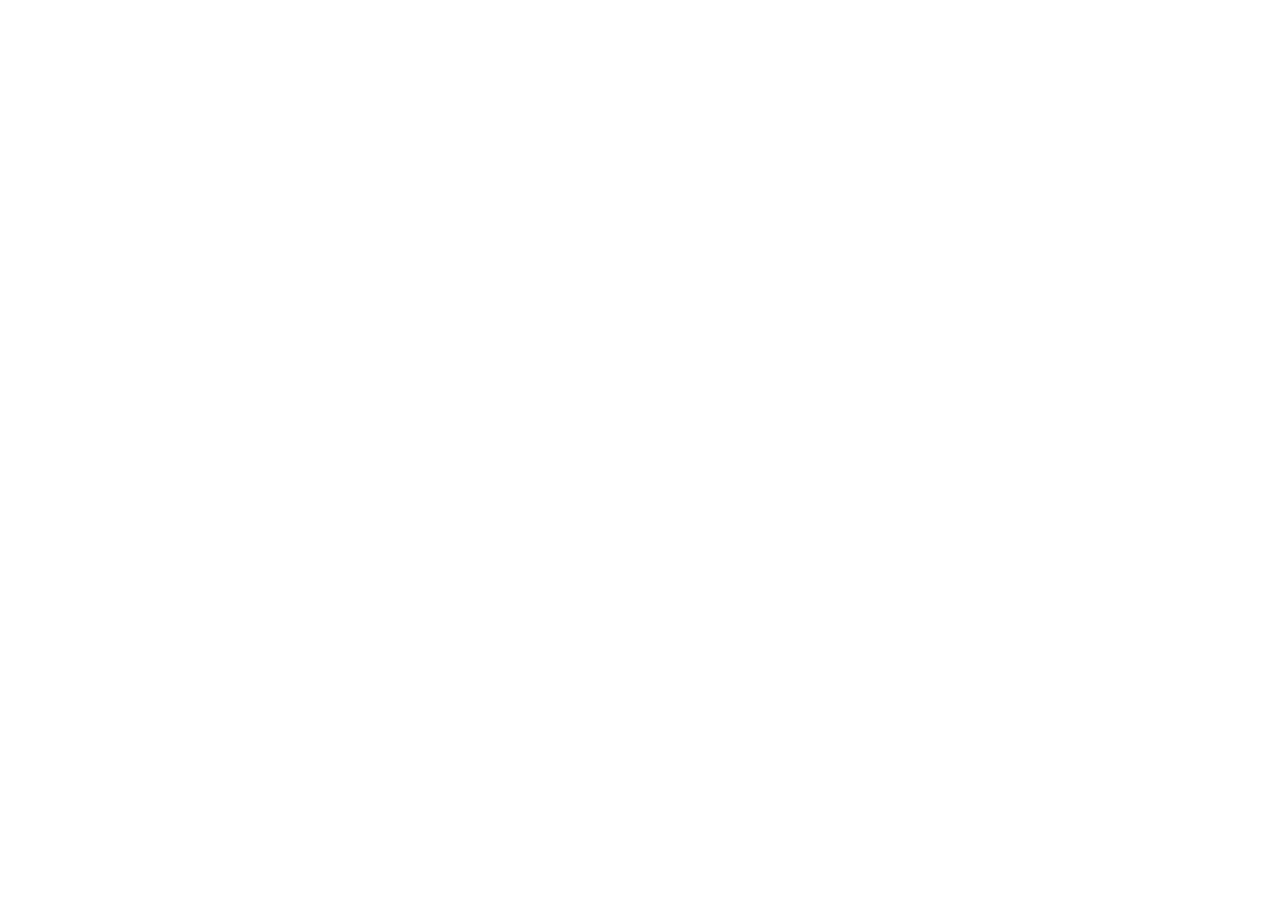
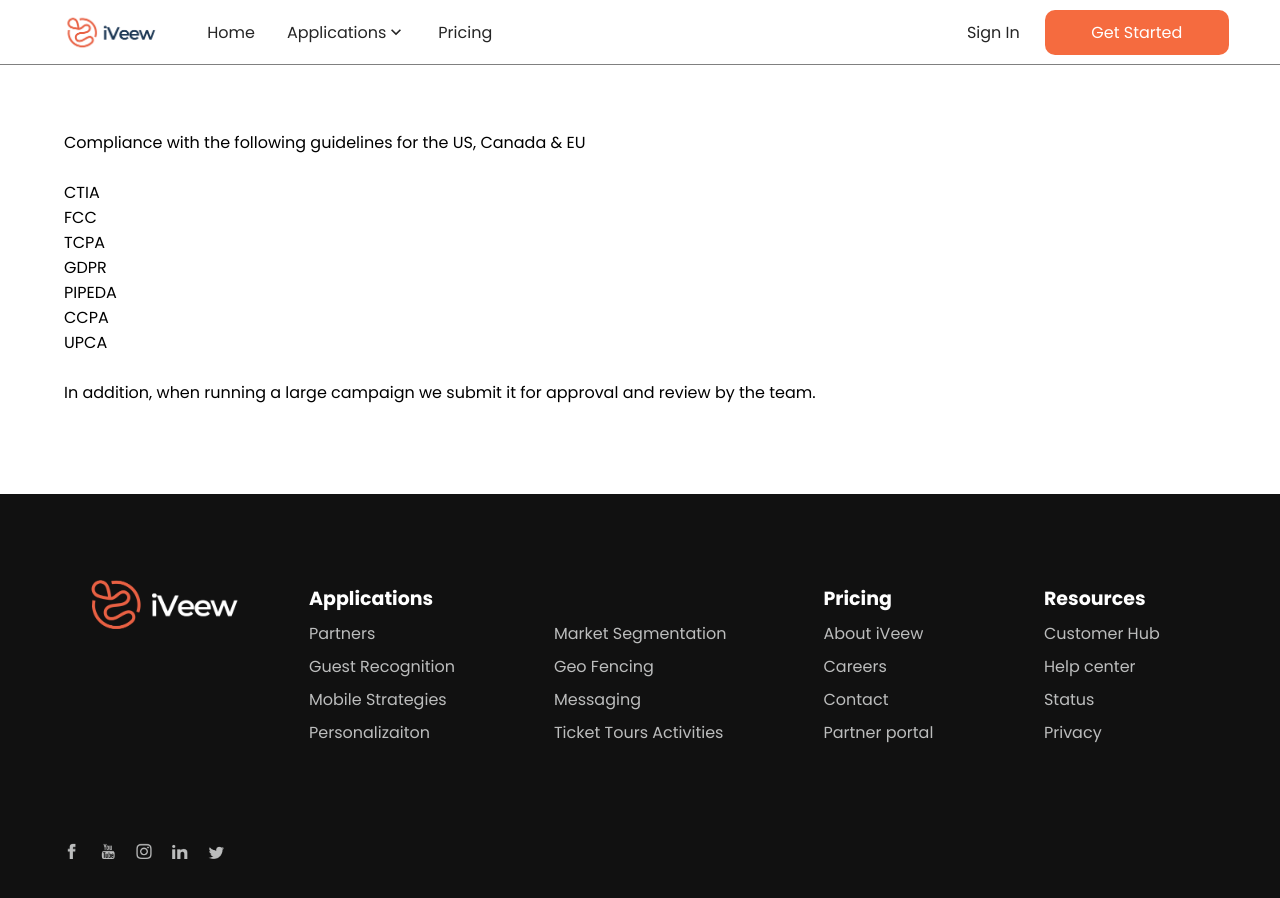
Before and after one commit to sohail-pixelandbeam/iveew11, a React (Vite) app: page /Privacy in a window 1280 px wide. Before the commit this address had no page. Before the commit the page ends 800 px from the top, so only its background shows below. Built offline with nearby package versions, Linux system fonts and the light colour scheme.

Commit message:
add privacy pg

```diff
--- a/src/components/footer/Footer.jsx
+++ b/src/components/footer/Footer.jsx
@@ -50,7 +50,7 @@ export default function Footer() {
                         <div className="f-link" onClick={()=>handleNavigate('/')} >Customer Hub</div>
                         <div className="f-link" onClick={()=>handleNavigate('/')} >Help center</div>
                         <div className="f-link" onClick={()=>handleNavigate('/')} >Status</div>
-                        <div className="f-link" onClick={()=>handleNavigate('/')} >Privacy</div>
+                        <div className="f-link" onClick={()=>handleNavigate('/Privacy')} >Privacy</div>
                     </Grid>
                 </Grid>
                 <div className='f-bottom'>
@@ -64,12 +64,12 @@ export default function Footer() {
                                 <img src={social5} alt="social" />
                             </div>
                         </Grid>
-                        <Grid item sm={8} xs={12} >
+                        {/* <Grid item sm={8} xs={12} >
                             <div className="f-stores-imgs">
                                 <img src={appStore} alt="appStore" />
                                 <img src={playStore} alt="playStore" />
                             </div>
-                        </Grid>
+                        </Grid> */}
                     </Grid>
                 </div>
             </div>
--- a/src/components/navbar/ProductsNav.jsx
+++ b/src/components/navbar/ProductsNav.jsx
@@ -395,7 +395,7 @@ export default function ProductsNav({ showNote, setActiveLink }) {
                                                         Coming Soon
                                                     </div>
                                                     <div className="naved-anouncement-content">
-                                                        Flight information widget can provide delays, cancellations and gate changes for your guests.  Male it easier for your guests to receive their travel information.
+                                                        Flight information widget can provide delays, cancellations and gate changes for your guests.  Makes it easier for your guests to receive their travel information.
                                                         <br /><br />
                                                         Links for:
                                                         <ul>
--- a/src/config/AppRouter.jsx
+++ b/src/config/AppRouter.jsx
@@ -19,6 +19,7 @@ import GuestReturn360 from '../pages/guestReturn360/GuestReturn360';
 import GeoConquestiong from '../pages/geoConquesting/GeoConguesting';
 import TicketingTours from '../pages/ticketingTours/TicketingTours';
 import GeoFencing from '../pages/geoReferencing/GeoFencing';
+import Privacy from '../pages/privacy/Privacy';
 
 
 
@@ -45,7 +46,7 @@ export default function AppRouter() {
                     <Route path='/GeoLocationMessaging' element={<GeoLocationMessagin />}></Route>
                     <Route path='/BookingEngineWidget' element={<BookingEngineWidget />}></Route>
                     <Route path='/GuestReturn360' element={<GuestReturn360 />}></Route>
-                    {/* <Route path='/GeoReferencing' element={<GeoReferencing />}></Route> */}
+                    <Route path='/Privacy' element={<Privacy />}></Route>
                     <Route path='/GeoConquesting' element={<GeoConquestiong/>}></Route>
                     <Route path='/TickeitngTours' element={<TicketingTours/>}></Route>
                     <Route path='/SignUp' element={<SignUp />}></Route>
--- a/src/pages/mobileMarketStrategies/MobileMarketStrategies.jsx
+++ b/src/pages/mobileMarketStrategies/MobileMarketStrategies.jsx
@@ -129,6 +129,7 @@ export default function MobileMarketStrategies() {
                     </div>
                 </div>
             </section> */}
+
             {/* section 4  */}
 
             <section className="padding ">
@@ -167,31 +168,7 @@ export default function MobileMarketStrategies() {
                     </Grid>
                 </Grid>
             </section>
-            {/* 5th  */}
-            <div className="mb-8per">
-                <Grid container spacing={5}>
-                    {isMobile && <Grid item sm={6} xs={12}>
-                        <div className="message360Padding marginT-mobile">
-                            <img src={spMsgImg5} alt="img" width='90%' />
-                        </div>
-                    </Grid>}
-                    <Grid item sm={6} xs={12}>
-                        <div className="message360Padding">
-                            <div className="message360-heading1 spMsgcontentTopMargin mb-40">Reputation Management</div>
-                            <div className="spMsg-text1 mb-40">
-                                A recent survey indicated that 19x more revenue per message from campaigns that use both SMS+ Mobile Wallet coupons. Reward them for becoming a loyal member.
-                                <br /> <br />
-                                There is more of a” stop” message when  “checking in” with a customer instead of sending them an offer
-                            </div>
-                        </div>
-                    </Grid>
-                    {!isMobile && <Grid item sm={6} xs={12}>
-                        <div className="message360Padding">
-                            <img src={spMsgImg5} alt="img" width='90%' />
-                        </div>
-                    </Grid>}
-                </Grid>
-            </div>
+
             {/* extra  */}
 
             {/* section 2  */}
@@ -313,26 +290,33 @@ export default function MobileMarketStrategies() {
                     </Grid>
                 </div>
 
-                {/* 2nd  */}
-                <div className='mt-8per'>
+                   {/* 5th  */}
+            <div className="mb-8per">
                 <Grid container spacing={5}>
-                        <Grid item sm={5} xs={12}>
-                            <div className="message360Padding ">
-                                <img src={msgSegImg2} alt="img" />
+                    {isMobile && <Grid item sm={6} xs={12}>
+                        <div className="message360Padding marginT-mobile">
+                            <img src={spMsgImg5} alt="img" width='90%' />
                         </div>
-                        </Grid>
-                        {!isMobile && <Grid xs={1} />}
+                    </Grid>}
                     <Grid item sm={6} xs={12}>
                         <div className="message360Padding">
-
-                                <div className="message360-heading1 mb-40">Effective market segmentation    </div>
+                            <div className="message360-heading1 spMsgcontentTopMargin mb-40">Recent Survey</div>
                             <div className="spMsg-text1 mb-40">
-                                    Effective market segmentation relies on careful analysis of various demographic, geographic, psychographic, and behavioral factors to identify meaningful differences among consumers. Through segmentation, businesses can identify niche markets with unmet needs or underserved segments where they can gain a competitive advantage.
+                                A recent survey indicated that 19x more revenue per message from campaigns that use both SMS+ Mobile Wallet coupons. Reward them for becoming a loyal member.
+                                <br /> <br />
+                                There is more of a” stop” message when  “checking in” with a customer instead of sending them an offer
                             </div>
                         </div>
                     </Grid>
+                    {!isMobile && <Grid item sm={6} xs={12}>
+                        <div className="message360Padding">
+                            <img src={spMsgImg5} alt="img" width='90%' />
+                        </div>
+                    </Grid>}
                 </Grid>
             </div>
+
+
 
                 {/* 3rd  */}
                 <div className="mb-8per mt-8per">
@@ -345,7 +329,7 @@ export default function MobileMarketStrategies() {
                         <Grid item sm={7} xs={12}>
                             <div className="message360Padding">
 
-                                <div className="message360-heading1 mb-40">Special Messaging</div>
+                                <div className="message360-heading1 mb-40">Specialty Messaging</div>
                                 <div className="spMsg-text1 mb-40">
                                     The global mobile marketing market size to be valued at USD 337.8 billion by 2027 and is expected to grow at a compound annual growth rate (CAGR) of 22.9% during the forecast period. Mobile marketing is a multi-channel digital promotional activity to reach the target audience through their mobile devices, via email, SMS and MMS, social media, websites, and apps.
                                 </div>
--- /dev/null
+++ b/src/pages/privacy/Privacy.jsx
@@ -0,0 +1,29 @@
+import React from 'react'
+import NavBar from '../../components/navbar/Navbar'
+import Footer from '../../components/footer/Footer'
+
+export default function Privacy() {
+    return (
+        <>
+            <NavBar />
+            <section className="padding">
+                <div className='mt-40'>
+                    Compliance with the following guidelines for the US, Canada & EU
+                    <br /><br />
+
+                    CTIA            <br />
+                    FCC     <br />
+                    TCPA        <br />
+                    GDPR        <br />
+                    PIPEDA      <br />
+                    CCPA        <br />
+                    UPCA
+
+                    <br /> <br />
+                    In addition, when running a large campaign we submit it for approval and review by the team.
+                </div>
+            </section>
+            <Footer />
+        </>
+    )
+}
```
Lines whose indentation alone changed are shown as unchanged.
